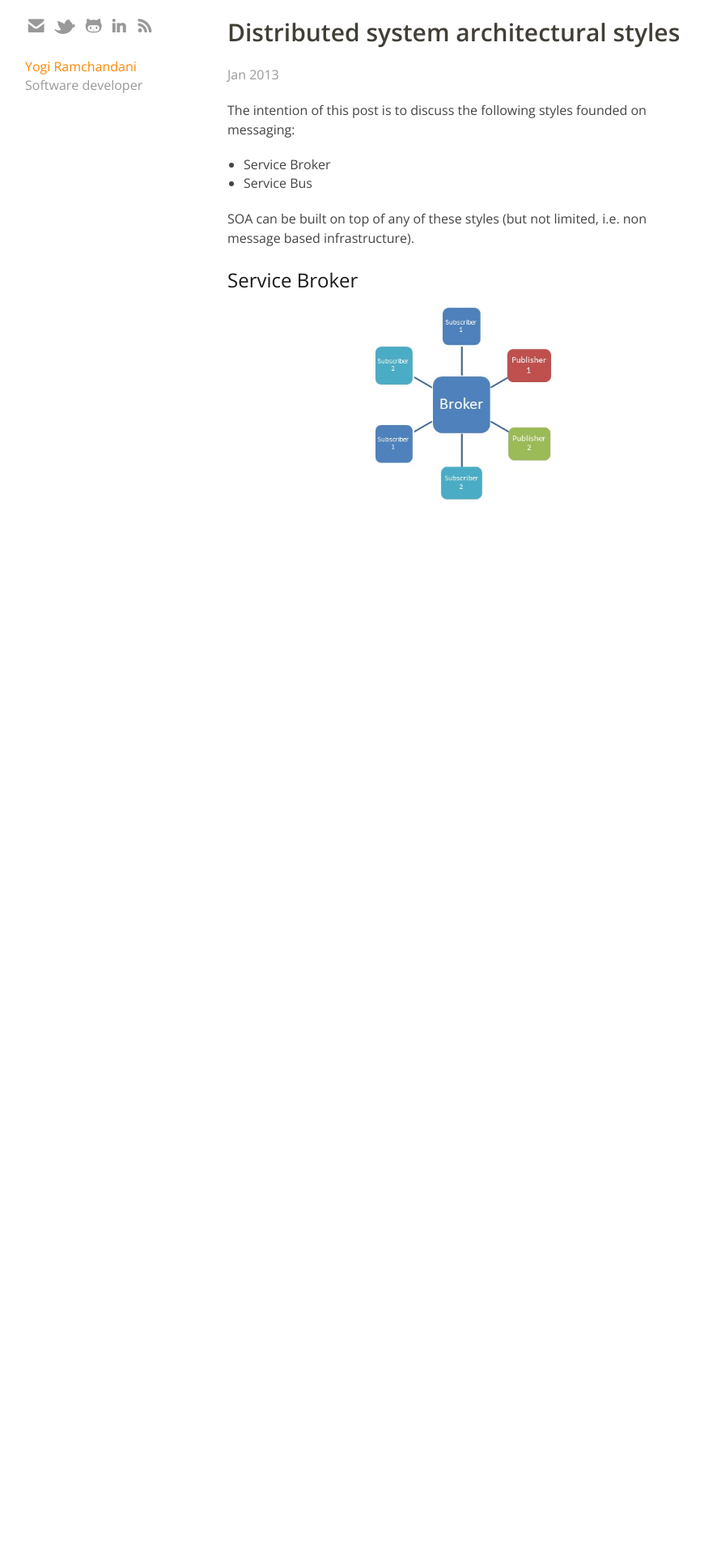
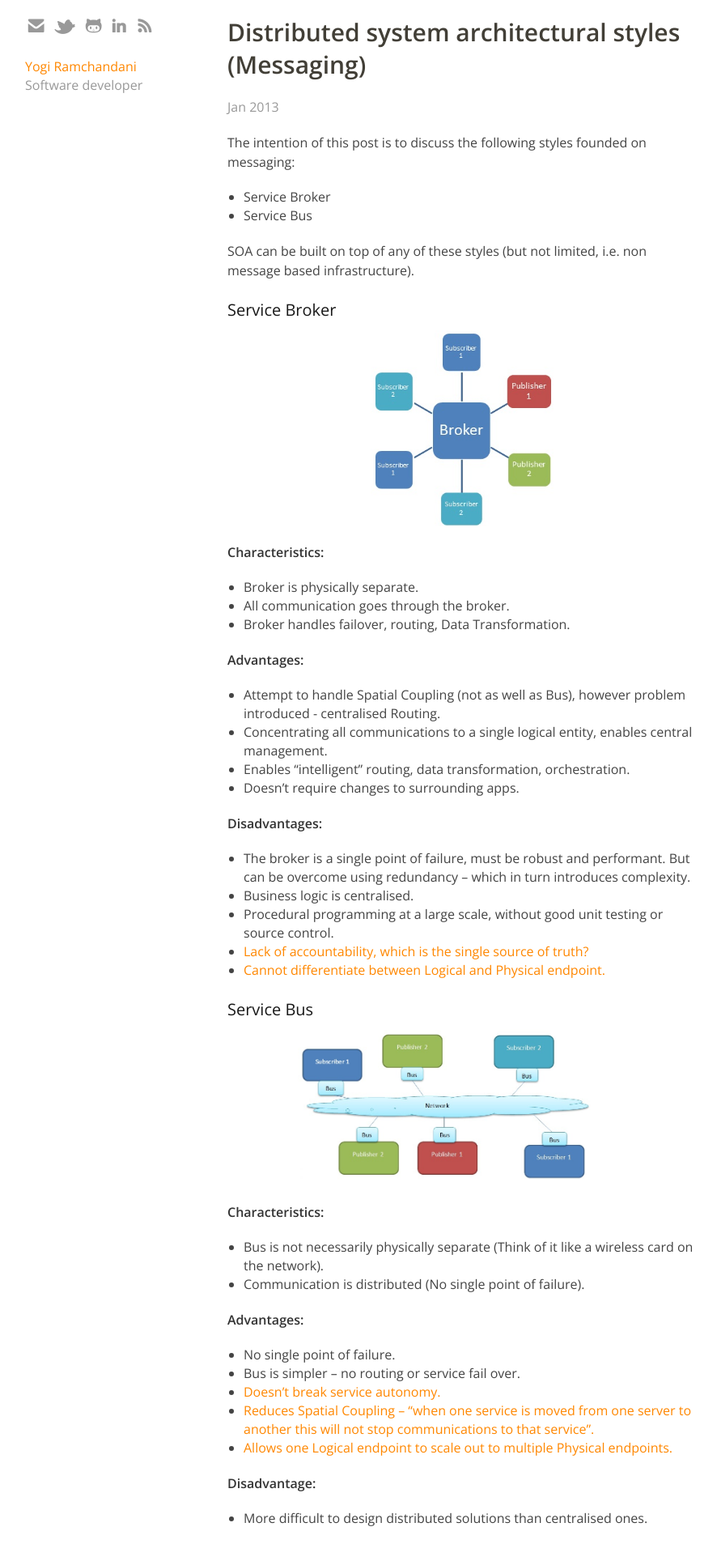
Before and after one commit to yogiramchandani/yogiramchandani.github.com, a Jekyll site: the page built from _posts/2013-01-11-distributed_system_architectural_styles.md, in a window 1280 px wide. Shown: the whole page at 81% size, without its empty margins (139-1025 px from the left). Built offline with Jekyll 4.4.1, drawn with Linux system fonts in a browser that asks for light colours; before the commit the page ends 900 px from its top, so only the background shows below that.

Commit message:
Post, images

```diff
--- a/_posts/2013-01-11-distributed_system_architectural_styles.md
+++ b/_posts/2013-01-11-distributed_system_architectural_styles.md
@@ -1,6 +1,6 @@
 ---
 layout: post
-title: Distributed system architectural styles
+title: Distributed system architectural styles (Messaging)
 tags:
 - bus
 - broker
@@ -14,5 +14,46 @@ The intention of this post is to discuss the following styles founded on messagi
 
 SOA can be built on top of any of these styles (but not limited, i.e. non message based infrastructure).
 
-## Service Broker ##
-![Service Broker](http://yogiramchandani.com/static/images/2013-01-11-distributed_system_architectural_styles/service_broker.jpg)
+### Service Broker ###
+[![Service Broker](http://yogiramchandani.com/static/images/2013-01-11-distributed_system_architectural_styles/service_broker.jpg)](http://yogiramchandani.com/static/images/2013-01-11-distributed_system_architectural_styles/service_broker.jpg)
+
+**Characteristics:**
+
+*	Broker is physically separate.
+*	All communication goes through the broker.
+*	Broker handles failover, routing, Data Transformation.
+
+**Advantages:**
+
+*	Attempt to handle Spatial Coupling (not as well as Bus), however problem introduced - centralised Routing.
+*	Concentrating all communications to a single logical entity, enables central management.
+*	Enables “intelligent” routing, data transformation, orchestration.
+*	Doesn’t require changes to surrounding apps.
+
+**Disadvantages:**
+
+*	The broker is a single point of failure, must be robust and performant. But can be overcome using redundancy – which in turn introduces complexity.
+*	Business logic is centralised.
+*	Procedural programming at a large scale, without good unit testing or source control.
+*	[Lack of accountability, which is the single source of truth?](http://www.udidahan.com/2011/03/24/bus-and-broker-pubsub-differences/)
+*	[Cannot differentiate between Logical and Physical endpoint.](http://www.udidahan.com/2011/03/24/bus-and-broker-pubsub-differences/)
+
+### Service Bus ###
+[![Service Bus](http://yogiramchandani.com/static/images/2013-01-11-distributed_system_architectural_styles/service_bus.jpg)](http://yogiramchandani.com/static/images/2013-01-11-distributed_system_architectural_styles/service_bus.jpg)
+
+**Characteristics:**
+
+*	Bus is not necessarily physically separate (Think of it like a wireless card on the network).
+*	Communication is distributed (No single point of failure).
+
+**Advantages:**
+
+*	No single point of failure.
+*	Bus is simpler – no routing or service fail over.
+*	[Doesn’t  break service autonomy.](http://en.wikipedia.org/wiki/Service_autonomy_principle)
+*	[Reduces Spatial Coupling – “when one service is moved from one server to another this will not stop communications to that service”.](http://www.udidahan.com/2006/07/21/how-soa-helps-you-hit-the-agile-sweet-spot)
+*	[Allows one Logical endpoint to scale out to multiple Physical endpoints.](http://www.udidahan.com/2011/03/24/bus-and-broker-pubsub-differences/)
+
+**Disadvantage:**
+
+*	More difficult to design distributed solutions than centralised ones.
```
Also changed, not shown: _posts/2013-01-09-Blogging_On_GitHub.md (+1 -1 lines), _posts/2013-01-11-enterprise_service_bus.md (added, +37 -0 lines), static/images/2013-01-11-distributed_system_architectural_styles/service_bus.jpg, static/images/2013-01-11-enterprise_service_bus/esb.jpg (added).
